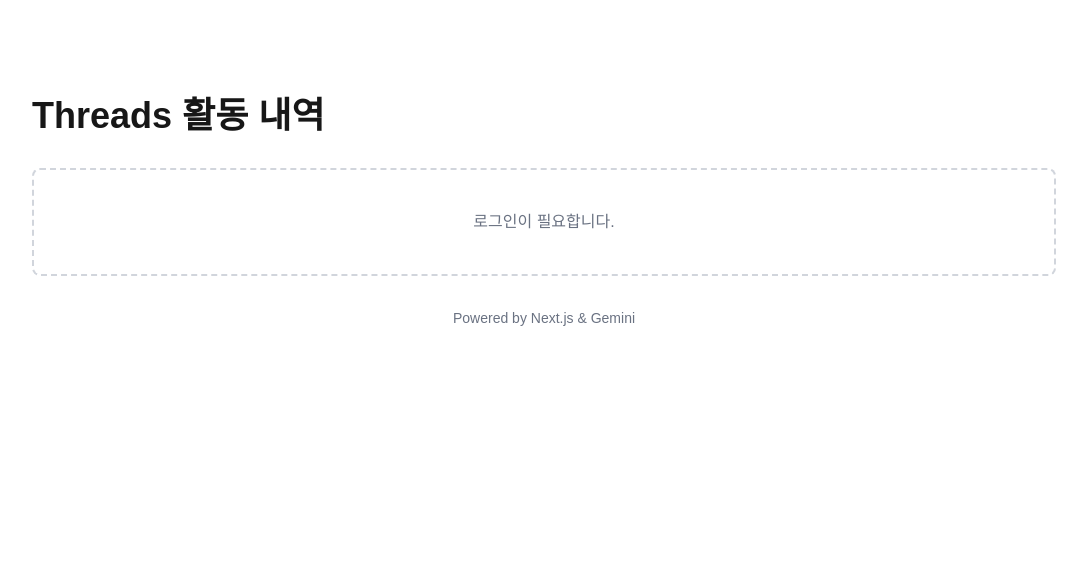
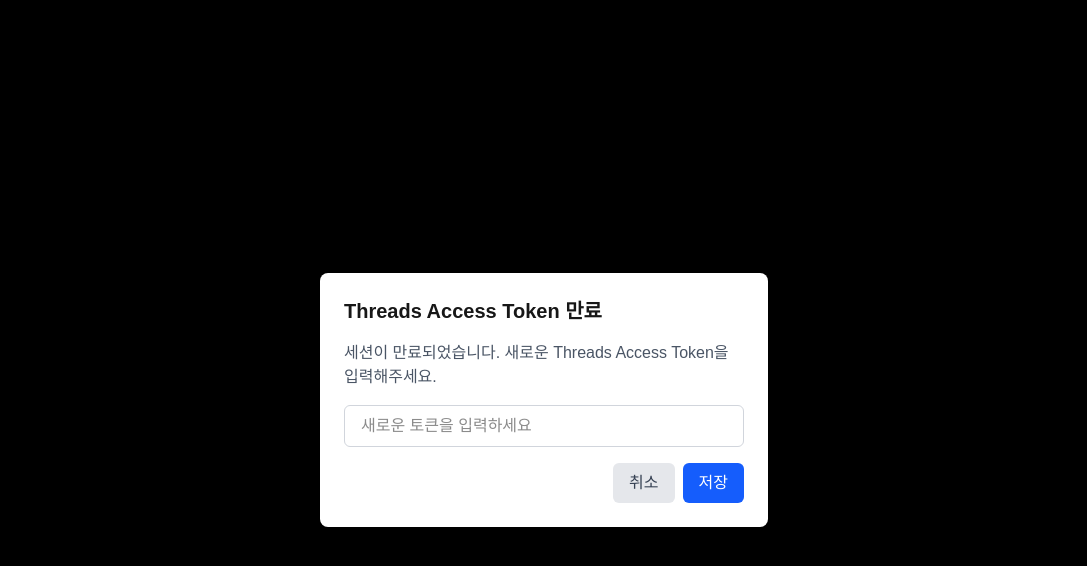
Before and after one commit to nchime/thread_stat, a Next.js app: page / in a window 1280 px wide. Shown: the top 566 px of the page, without its empty margins (96-1183 px from the left). Built offline with nearby package versions, Linux system fonts and the light colour scheme.

Commit message:
feat: API 인증값 업을때 입력 루틴 추가

```diff
--- a/src/app/page.tsx
+++ b/src/app/page.tsx
@@ -172,6 +172,8 @@
         if (data.exists) {
           fetchProfileData();
           setShowHeatmap(true);
+        } else {
+          setShowTokenPopup(true);
         }
       } catch (error) {
         console.error("Failed to check token existence:", error);
@@ -768,9 +770,15 @@
           </div>
         ) : (
           <div className="text-center p-10 border-2 border-dashed border-gray-300 dark:border-gray-700 rounded-lg">
-            <p className="text-gray-500 dark:text-gray-400">
+            <p className="text-gray-500 dark:text-gray-400 mb-4">
               로그인이 필요합니다.
             </p>
+            <button
+              onClick={() => setShowTokenPopup(true)}
+              className="px-4 py-2 bg-blue-600 text-white rounded-md hover:bg-blue-700 transition"
+            >
+              Thread API Key 설정
+            </button>
           </div>
         )}
 
```
